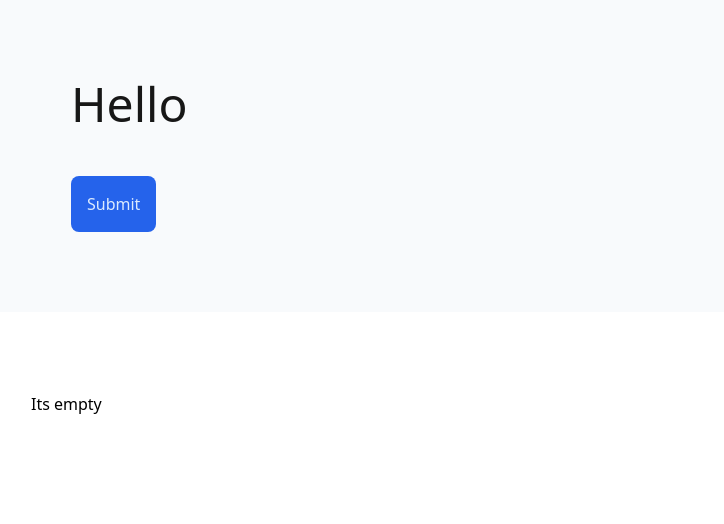
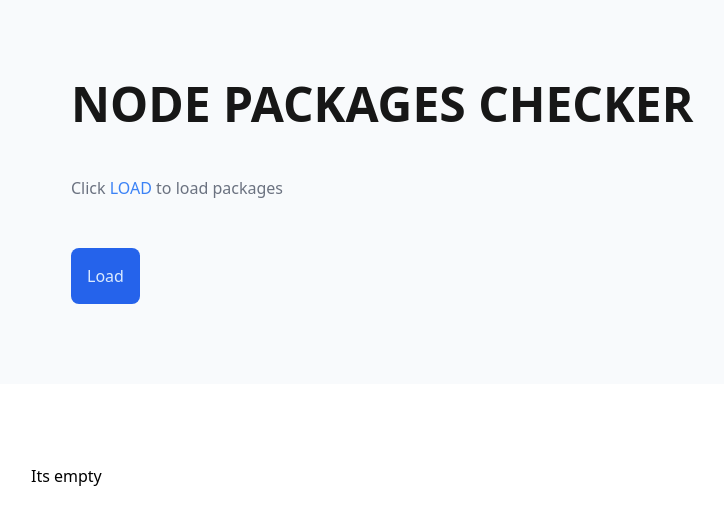
Before and after one commit to azyzz228/node-packagers-checker, a React (Create React App) app: page / in a window 1280 px wide. Shown: the top 524 px of the page, without its empty margins (9-733 px from the left). Built offline with nearby package versions, Linux system fonts and the light colour scheme.

Commit message:
:lock: added open source MIT licence

```diff
--- a/src/components/PackageDependencies.js
+++ b/src/components/PackageDependencies.js
@@ -2,7 +2,6 @@ import React from "react";
 import { useParams } from "react-router";
 function PackageDependencies() {
   const { slug } = useParams();
-  console.log(slug);
 
   return (
     <div>
@@ -26,16 +25,16 @@ function PackageDependencies() {
                   <p>Product</p>
                   <nav className="mb-10 list-none">
                     <li>
-                      <a href="#">Email Templates</a>
+                      <a href="/">Email Templates</a>
                     </li>
                     <li>
-                      <a href=" #">Web Templates</a>
+                      <a href="/">Web Templates</a>
                     </li>
                     <li>
-                      <a href="#">Figma Files</a>
+                      <a href="/">Figma Files</a>
                     </li>
                     <li>
-                      <a href=" #">Sketch Files</a>
+                      <a href="/">Sketch Files</a>
                     </li>
                   </nav>
                 </div>
@@ -43,16 +42,16 @@ function PackageDependencies() {
                   <p>Company</p>
                   <nav className="mb-10 list-none">
                     <li>
-                      <a href="#">Home</a>
+                      <a href="/">Home</a>
                     </li>
                     <li>
-                      <a href=" #">About</a>
+                      <a href="/">About</a>
                     </li>
                     <li>
-                      <a href="#">Carriers</a>
+                      <a href="/">Carriers</a>
                     </li>
                     <li>
-                      <a href=" #">Pricing</a>
+                      <a href="/">Pricing</a>
                     </li>
                   </nav>
                 </div>
--- a/src/pages/Home.js
+++ b/src/pages/Home.js
@@ -47,12 +47,20 @@ function Home() {
   return (
     <div>
       <div className="p-20 flex flex-col justify-start items-start gap-12 bg-slate-50">
-        <h1 className="text-5xl text-neutral-900 ">Hello</h1>
+        <h1 className="text-5xl font-bold text-neutral-900 uppercase">
+          node packages checker
+        </h1>
+        <p className="text-gray-500 ">
+          {" "}
+          Click{" "}
+          <span className="text-blue-500 font-medium uppercase">load </span>to
+          load packages
+        </p>
         <button
           className="p-4 text-blue-100 bg-blue-600 rounded-lg hover:bg-blue-700 active:bg-blue-900"
           onClick={() => handleSubmit()}
         >
-          Submit
+          Load
         </button>
       </div>
 
```
Also changed, not shown: 1 other file (tests, documents, lock files or other folders).
